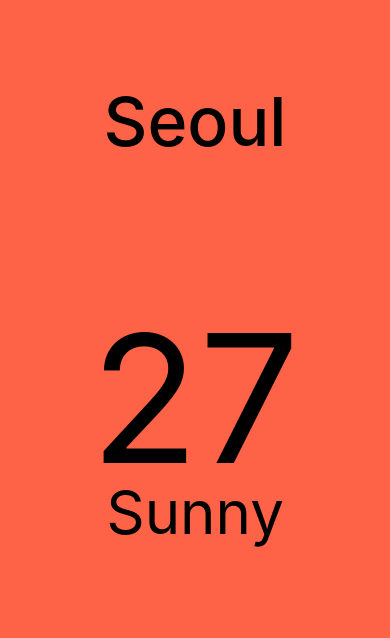
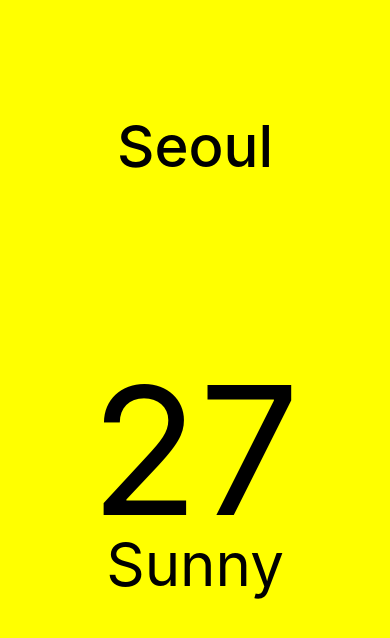
Before and after one commit to hyukjin0419/ReactNative_Weahter, a React Native app: screen / in a window 390 px wide. Shown: the top 638 px of the page. Built offline with nearby package versions, Linux system fonts and the light colour scheme.

Commit message:
ScreenScrollView

```diff
--- a/App.js
+++ b/App.js
@@ -1,5 +1,14 @@
 import { StatusBar } from "expo-status-bar";
-import { StyleSheet, Text, View } from "react-native";
+import {
+  StyleSheet,
+  Text,
+  View,
+  DimensionValue,
+  ScrollView,
+  Dimensions,
+} from "react-native";
+
+const { width: SCREEN_WIDTH } = Dimensions.get("window");
 
 export default function App() {
   return (
@@ -7,12 +16,37 @@
       <View style={styles.city}>
         <Text style={styles.cityName}>Seoul</Text>
       </View>
-      <View style={styles.weather}>
-        <View style={styles.day}>
-          <Text style={styles.temp}>27</Text>
-          <Text style={styles.description}>Sunny</Text>
+      <ScrollView
+        pagingEnabled
+        horizontal
+        showHorizontalScrollIndicator={false}
+        contentContainerStyle={styles.weather}
+      >
+        <View style={styles.weather}>
+          <View style={styles.day}>
+            <Text style={styles.temp}>27</Text>
+            <Text style={styles.description}>Sunny</Text>
+          </View>
         </View>
-      </View>
+        <View style={styles.weather}>
+          <View style={styles.day}>
+            <Text style={styles.temp}>27</Text>
+            <Text style={styles.description}>Sunny</Text>
+          </View>
+        </View>
+        <View style={styles.weather}>
+          <View style={styles.day}>
+            <Text style={styles.temp}>27</Text>
+            <Text style={styles.description}>Sunny</Text>
+          </View>
+        </View>
+        <View style={styles.weather}>
+          <View style={styles.day}>
+            <Text style={styles.temp}>27</Text>
+            <Text style={styles.description}>Sunny</Text>
+          </View>
+        </View>
+      </ScrollView>
     </View>
   );
 }
@@ -20,7 +54,7 @@
 const styles = StyleSheet.create({
   container: {
     flex: 1,
-    backgroundColor: "tomato",
+    backgroundColor: "yellow",
   },
   city: {
     flex: 1.2,
@@ -28,14 +62,12 @@
     alignItems: "center",
   },
   cityName: {
-    fontSize: 68,
+    fontSize: 58,
     fontWeight: "500",
   },
-  weather: {
-    flex: 3,
-  },
+  weather: {},
   day: {
-    flex: 1,
+    width: SCREEN_WIDTH,
     alignItems: "center",
   },
   temp: {
--- a/package.json
+++ b/package.json
@@ -12,7 +12,8 @@
     "expo": "~49.0.15",
     "expo-status-bar": "~1.6.0",
     "react": "18.2.0",
-    "react-native": "0.72.6"
+    "react-native": "0.72.6",
+    "expo-location": "~16.1.0"
   },
   "devDependencies": {
     "@babel/core": "^7.20.0"
```
Also changed, not shown: 1 other file (tests, documents, lock files or other folders).
